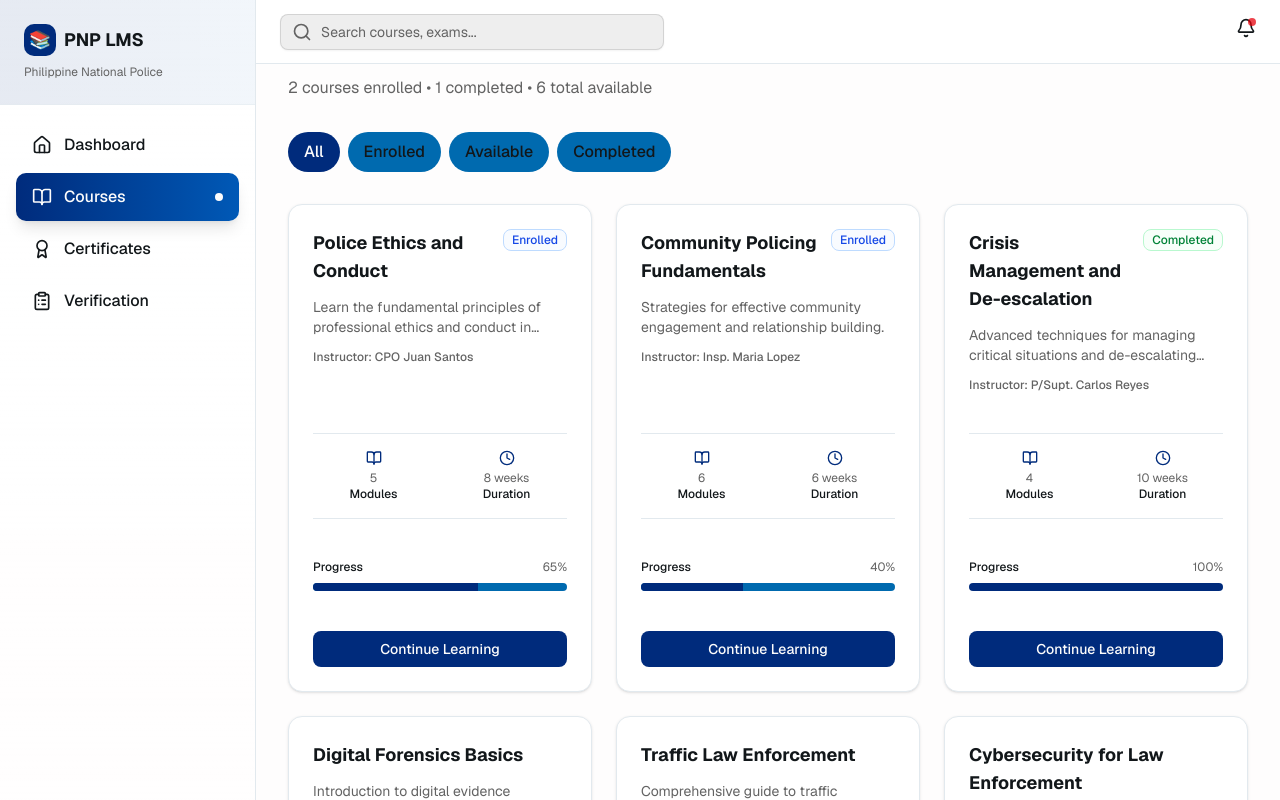
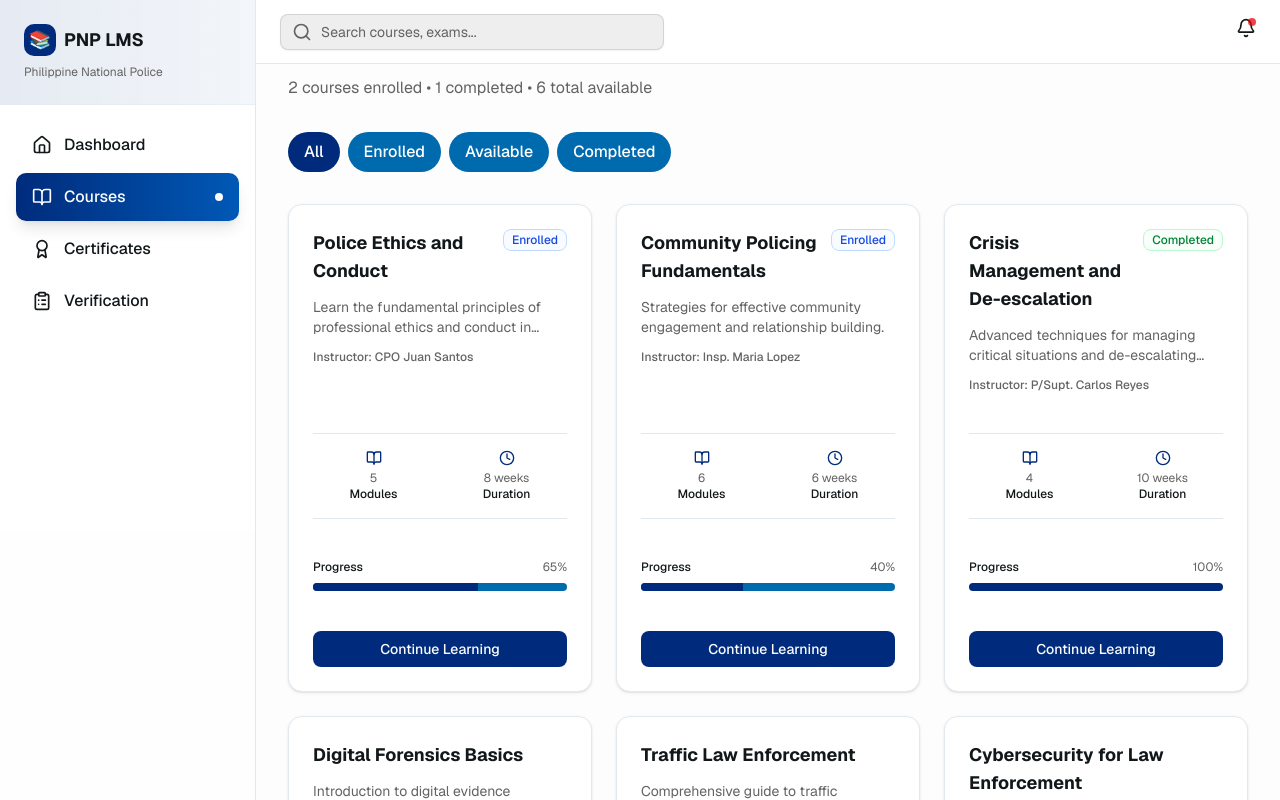
Before and after one commit to mochatakahashi/pnp-ai-training-lms-frontend, a Next.js app: page /courses in a window 1280 px wide. Built offline with nearby package versions, Linux system fonts and the light colour scheme.

Commit message:
feat: update text color for filter tabs to white on primary background

```diff
--- a/app/(dashboard)/courses/page.tsx
+++ b/app/(dashboard)/courses/page.tsx
@@ -109,8 +109,8 @@ export default function CoursesPage() {
           onClick={() => setFilterTab('all')}
           className={`px-4 py-2 rounded-full font-medium transition-all ${
             filterTab === 'all'
-              ? 'bg-primary text-primary-foreground'
-              : 'bg-secondary text-foreground hover:bg-secondary/80'
+              ? 'bg-primary text-white'
+              : 'bg-secondary text-white hover:bg-secondary/80'
           }`}
         >
           All
@@ -119,8 +119,8 @@ export default function CoursesPage() {
           onClick={() => setFilterTab('enrolled')}
           className={`px-4 py-2 rounded-full font-medium transition-all ${
             filterTab === 'enrolled'
-              ? 'bg-primary text-primary-foreground'
-              : 'bg-secondary text-foreground hover:bg-secondary/80'
+              ? 'bg-primary text-white'
+              : 'bg-secondary text-white hover:bg-secondary/80'
           }`}
         >
           Enrolled
@@ -129,8 +129,8 @@ export default function CoursesPage() {
           onClick={() => setFilterTab('available')}
           className={`px-4 py-2 rounded-full font-medium transition-all ${
             filterTab === 'available'
-              ? 'bg-primary text-primary-foreground'
-              : 'bg-secondary text-foreground hover:bg-secondary/80'
+              ? 'bg-primary text-white'
+              : 'bg-secondary text-white hover:bg-secondary/80'
           }`}
         >
           Available
@@ -139,8 +139,8 @@ export default function CoursesPage() {
           onClick={() => setFilterTab('completed')}
           className={`px-4 py-2 rounded-full font-medium transition-all ${
             filterTab === 'completed'
-              ? 'bg-primary text-primary-foreground'
-              : 'bg-secondary text-foreground hover:bg-secondary/80'
+              ? 'bg-primary text-white'
+              : 'bg-secondary text-white hover:bg-secondary/80'
           }`}
         >
           Completed
```
